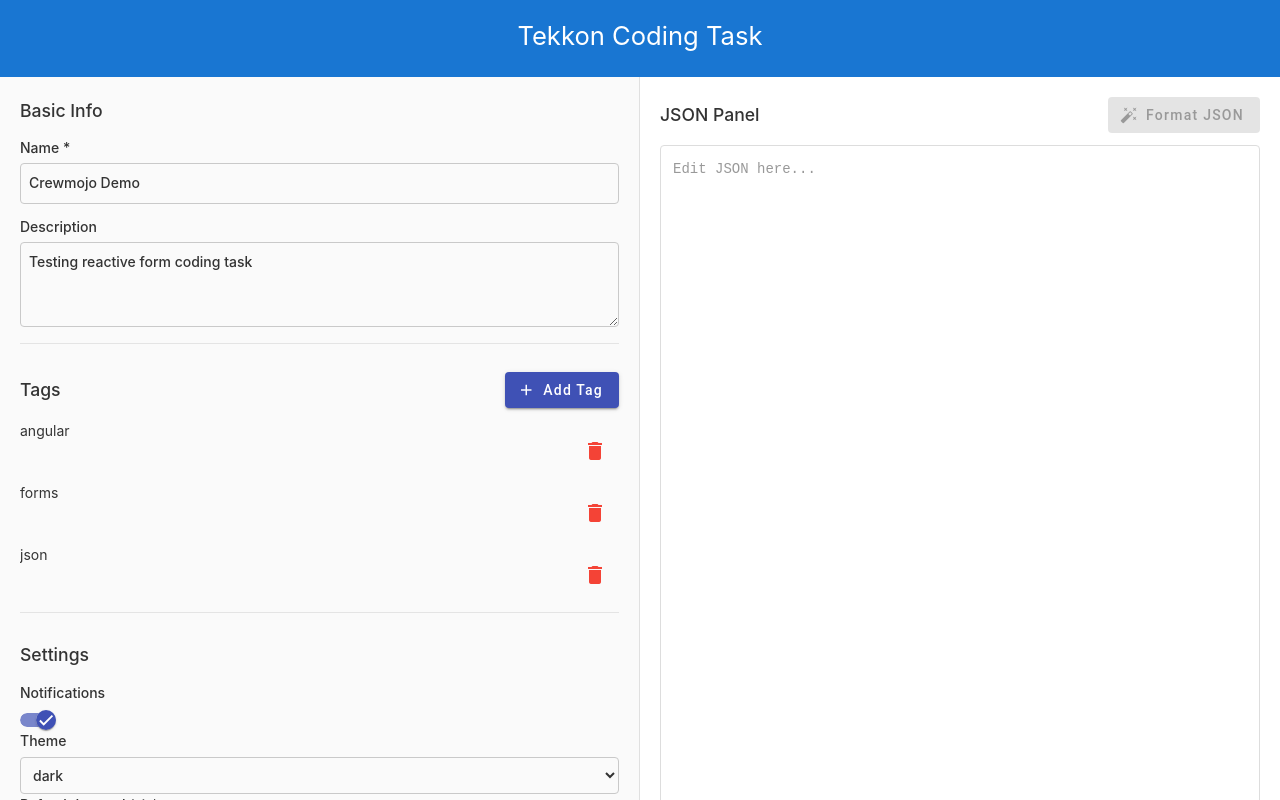
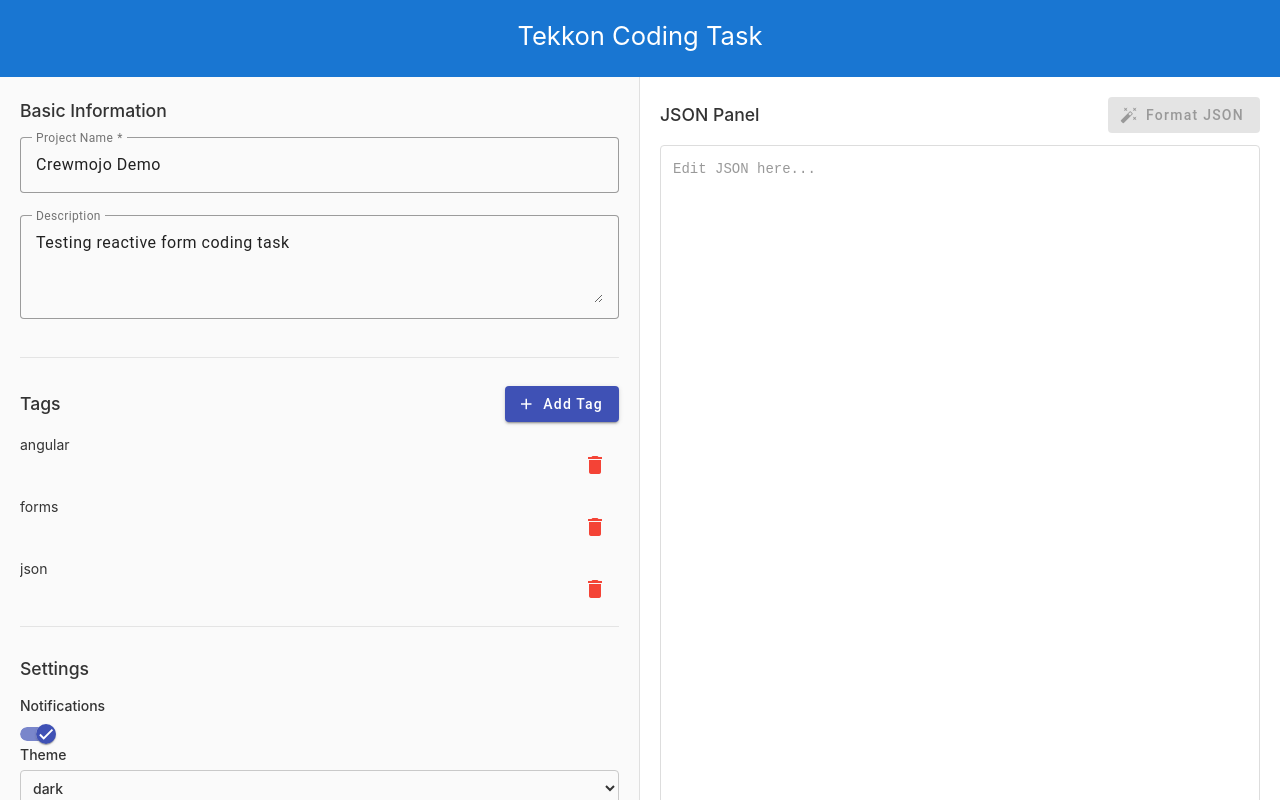
Before and after one commit to saugatnp/tekkon-task, an Angular app: page / in a window 1280 px wide. Shown: the top 800 px of the page. Built offline with nearby package versions, Linux system fonts and the light colour scheme.

Commit message:
feat: Integrate Basic dynamic form and form fields

```diff
--- a/src/app/components/dynamic-form/dynamic-form.html
+++ b/src/app/components/dynamic-form/dynamic-form.html
@@ -1,17 +1,22 @@
 <form [formGroup]="form()" class="dynamic-form">
+
+  <!-- Basic Information Section -->
   <div class="form-section">
-    <h3>Basic Info</h3>
-    <label>
-      <span>Name *</span>
-      <input type="text" formControlName="name" />
-    </label>
-    @if (nameControl().invalid && nameControl().touched) {
-      <p class="error">Name is required (min 3 chars)</p>
-    }
-    <label>
-      <span>Description</span>
-      <textarea rows="3" formControlName="description"></textarea>
-    </label>
+    <h3 class="section-title">Basic Information</h3>
+    <div class="section-content">
+      <app-form-field
+        [label]="'Project Name'"
+        [control]="nameControl()"
+        type="text">
+      </app-form-field>
+
+      <app-form-field
+        [label]="'Description'"
+        [control]="descriptionControl()"
+        type="textarea"
+        [placeholder]="'Describe your project...'">
+      </app-form-field>
+    </div>
   </div>
 
   <div class="form-section">
--- a/src/app/components/dynamic-form/dynamic-form.ts
+++ b/src/app/components/dynamic-form/dynamic-form.ts
@@ -5,6 +5,7 @@ import {MatButtonModule} from '@angular/material/button';
 import {MatIconModule} from '@angular/material/icon';
 import {MatSlideToggleModule} from '@angular/material/slide-toggle';
 import {MatSelectModule} from '@angular/material/select';
+import {FormField} from '../form-field/form-field';
 
 @Component({
   selector: 'app-dynamic-form',
@@ -16,7 +17,8 @@ import {MatSelectModule} from '@angular/material/select';
     MatButtonModule,
     MatIconModule,
     MatSlideToggleModule,
-    MatSelectModule
+    MatSelectModule,
+    FormField,
   ],
   templateUrl: './dynamic-form.html',
   styleUrls: ['./dynamic-form.scss']
```
